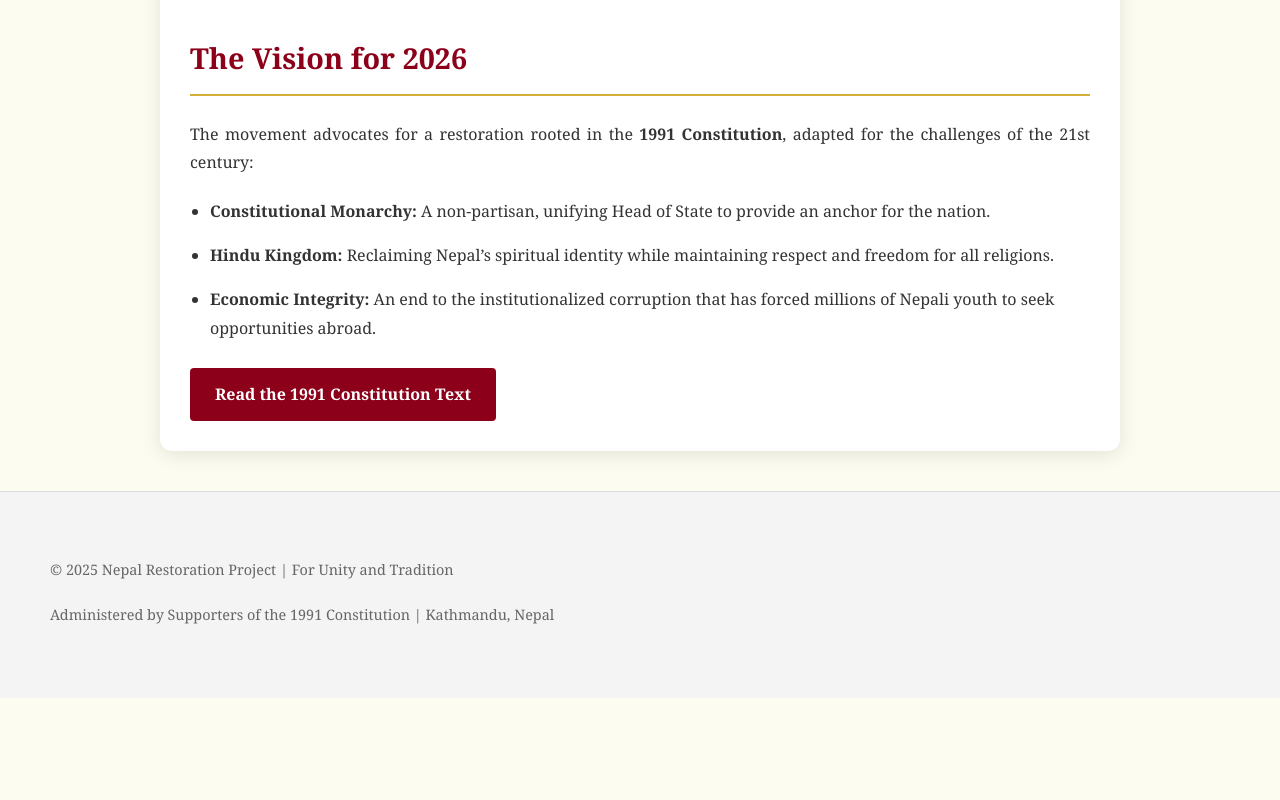
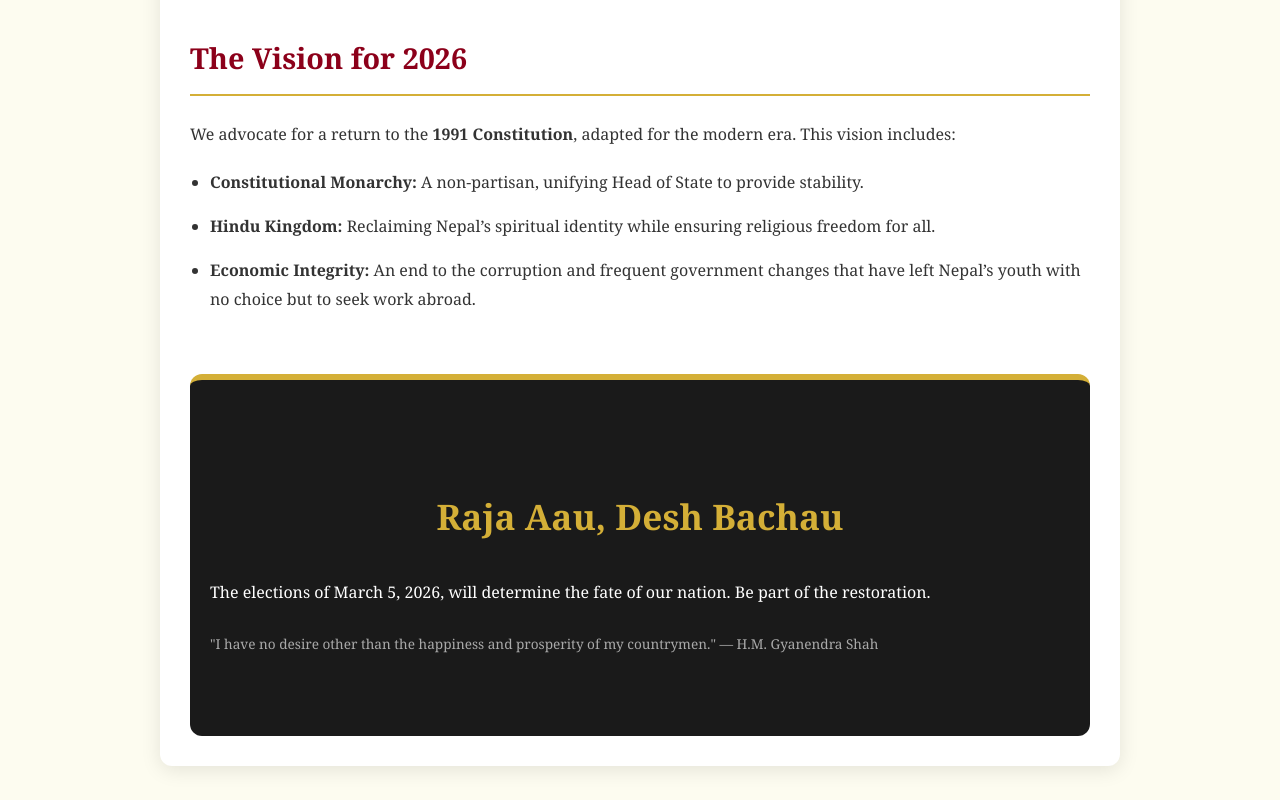
Before and after one commit to welly356/gyanendra-s-return, a plain HTML site: page index.html in a window 1280 px wide. Shown: the part 1760-2560 px from the top of the page. Before the commit the page ends 2458 px from the top, so only its background shows below. Drawn offline with Linux system fonts and the light colour scheme.

Commit message:
Update index.html

```diff
--- a/index.html
+++ b/index.html
@@ -31,9 +31,11 @@
 
         .bio-box { border-left: 5px solid var(--crimson); padding: 20px; margin: 25px 0; background: #fefefe; font-style: italic; border-radius: 0 8px 8px 0; box-shadow: 2px 2px 10px rgba(0,0,0,0.05); }
 
-        /* Document Button */
-        .doc-btn { display: inline-block; background: var(--crimson); color: white; padding: 12px 25px; text-decoration: none; font-weight: bold; border-radius: 4px; margin-top: 10px; transition: 0.3s; }
-        .doc-btn:hover { background: var(--dark); color: var(--gold); }
+        /* Support CTA */
+        .support-cta { background: var(--dark); color: white; padding: 60px 20px; text-align: center; margin-top: 60px; border-radius: 12px; border-top: 6px solid var(--gold); }
+        .support-cta h2 { color: var(--gold); border: none; margin-bottom: 20px; font-size: 2.2rem; }
+        .btn { display: inline-block; background: var(--gold); color: black; padding: 18px 45px; text-decoration: none; font-weight: bold; border-radius: 50px; font-size: 1.3rem; transition: 0.3s; box-shadow: 0 4px 15px rgba(212, 175, 55, 0.3); }
+        .btn:hover { transform: translateY(-3px); background: #f0e68c; box-shadow: 0 6px 20px rgba(212, 175, 55, 0.5); }
 
         footer { text-align: center; padding: 50px; color: #666; font-size: 0.9rem; background: #f4f4f4; border-top: 1px solid #ddd; }
 
@@ -50,6 +52,7 @@
     <a href="#history">The Shah Legacy</a>
     <a href="#uprising">2025 Uprising</a>
     <a href="#vision">The 1991 Vision</a>
+    <a href="#support">Join Us</a>
 </nav>
 
 <header id="home">
@@ -62,7 +65,7 @@
 
     <div class="news-flash">
         <h3>2025: The Tipping Point</h3>
-        <p>Following the <strong>September Gen Z Uprising</strong> that led to the resignation of the K.P. Sharma Oli government and the appointment of the Interim Administration under <strong>Sushila Karki</strong>, public support for the Monarchy has reached historic levels. With general elections now scheduled for <strong>March 5, 2026</strong>, the restoration movement stands as the most significant political force in the nation.</p>
+        <p>Following the <strong>September Gen Z Uprising</strong> that led to the resignation of the K.P. Sharma Oli government and the appointment of the Interim Administration under <strong>Sushila Karki</strong>, public support for the Monarchy has surged. With general elections now scheduled for <strong>March 5, 2026</strong>, Nepal stands at its most significant crossroads since 2008.</p>
     </div>
 
     <section id="history">
@@ -76,7 +79,7 @@
 
     <section id="uprising">
         <h2>The 2025 Restoration Movement</h2>
-        <p>2025 marked the transition from silent nostalgia to organized political action. The year was defined by these critical milestones:</p>
+        <p>2025 has been the year the silence was broken. The movement has transitioned from nostalgia to an organized political force through these key events:</p>
 
         <ul>
             <li><strong>February 19, 2025:</strong> The King's Democracy Day address urged unity, stating that "the people are tired of endless instability."</li>
@@ -88,13 +91,18 @@
 
     <section id="vision">
         <h2>The Vision for 2026</h2>
-        <p>The movement advocates for a restoration rooted in the <strong>1991 Constitution</strong>, adapted for the challenges of the 21st century:</p>
+        <p>We advocate for a return to the <strong>1991 Constitution</strong>, adapted for the modern era. This vision includes:</p>
         <ul>
-            <li><strong>Constitutional Monarchy:</strong> A non-partisan, unifying Head of State to provide an anchor for the nation.</li>
-            <li><strong>Hindu Kingdom:</strong> Reclaiming Nepal’s spiritual identity while maintaining respect and freedom for all religions.</li>
-            <li><strong>Economic Integrity:</strong> An end to the institutionalized corruption that has forced millions of Nepali youth to seek opportunities abroad.</li>
+            <li><strong>Constitutional Monarchy:</strong> A non-partisan, unifying Head of State to provide stability.</li>
+            <li><strong>Hindu Kingdom:</strong> Reclaiming Nepal’s spiritual identity while ensuring religious freedom for all.</li>
+            <li><strong>Economic Integrity:</strong> An end to the corruption and frequent government changes that have left Nepal’s youth with no choice but to seek work abroad.</li>
         </ul>
-        <a href="https://humanrts.umn.edu/research/nepal-constitution.html" class="doc-btn" target="_blank">Read the 1991 Constitution Text</a>
+    </section>
+
+    <section id="support" class="support-cta">
+        <h2>Raja Aau, Desh Bachau</h2>
+        <p>The elections of March 5, 2026, will determine the fate of our nation. Be part of the restoration.</p>
+        <p style="margin-top:25px; font-size:0.85rem; color:#aaa;">"I have no desire other than the happiness and prosperity of my countrymen." — H.M. Gyanendra Shah</p>
     </section>
 
 </div>
```
